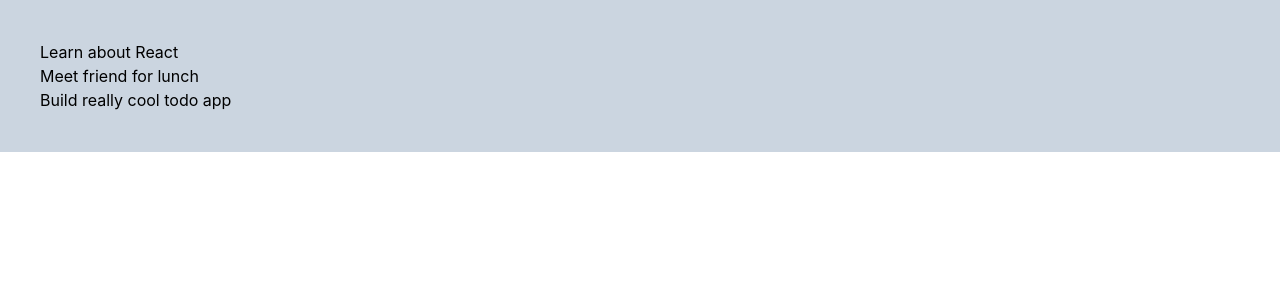
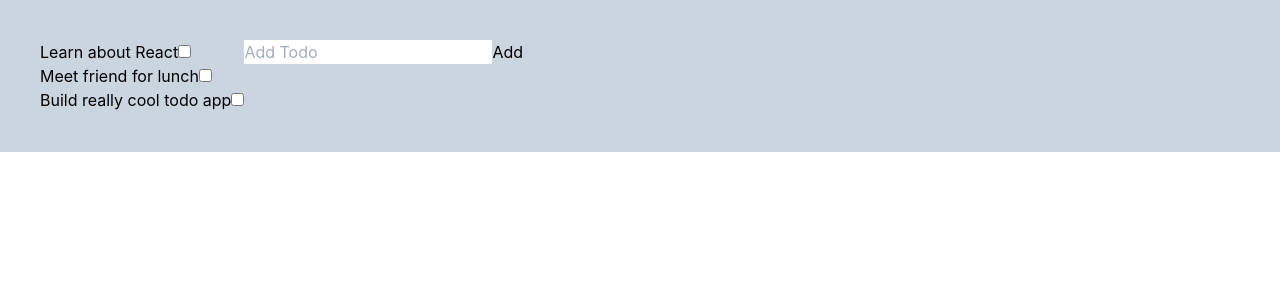
Before and after one commit to rahman95/todo-app-react-hooks, a React (Create React App) app: page / in a window 1280 px wide. Shown: the top 300 px of the page. Built offline with nearby package versions, Linux system fonts and the light colour scheme.

Commit message:
started adding required components

```diff
--- a/src/App.js
+++ b/src/App.js
@@ -1,10 +1,12 @@
 import React from "react";
 import TodoList from "./Todo/TodoList";
+import AddTodo from "./Todo/AddTodo";
 
 function App() {
   return (
     <div className="w-full h-full flex bg-gray-400 p-10">
       <TodoList />
+      <AddTodo />
     </div>
   );
 }
--- /dev/null
+++ b/src/Todo/AddTodo.jsx
@@ -0,0 +1,12 @@
+import React from "react";
+
+function AddTodo() {
+  return (
+    <div>
+      <input type="text" placeholder="Add Todo"></input>
+      <button>Add</button>
+    </div>
+  );
+}
+
+export default AddTodo;
--- a/src/Todo/Todo.jsx
+++ b/src/Todo/Todo.jsx
@@ -1,9 +1,18 @@
 import React from "react";
 
 function Todo({ todo }) {
+  const { text, completed } = todo;
+
+  const onChange = e => {
+    console.log(e);
+  };
+
   return (
     <div>
-      <span>{todo.text}</span>
+      <span>{text}</span>
+      <span>
+        <input type="checkbox" checked={completed} onChange={onChange} />
+      </span>
     </div>
   );
 }
--- a/src/Todo/TodoList.jsx
+++ b/src/Todo/TodoList.jsx
@@ -3,9 +3,9 @@
 
 function TodoList() {
   const defaultTodos = [
-    { text: "Learn about React" },
-    { text: "Meet friend for lunch" },
-    { text: "Build really cool todo app" }
+    { text: "Learn about React", completed: false },
+    { text: "Meet friend for lunch", completed: false },
+    { text: "Build really cool todo app", completed: false }
   ];
   const [todos] = useState(defaultTodos);
 
```
Also changed, not shown: src/styles/tailwind.css.
